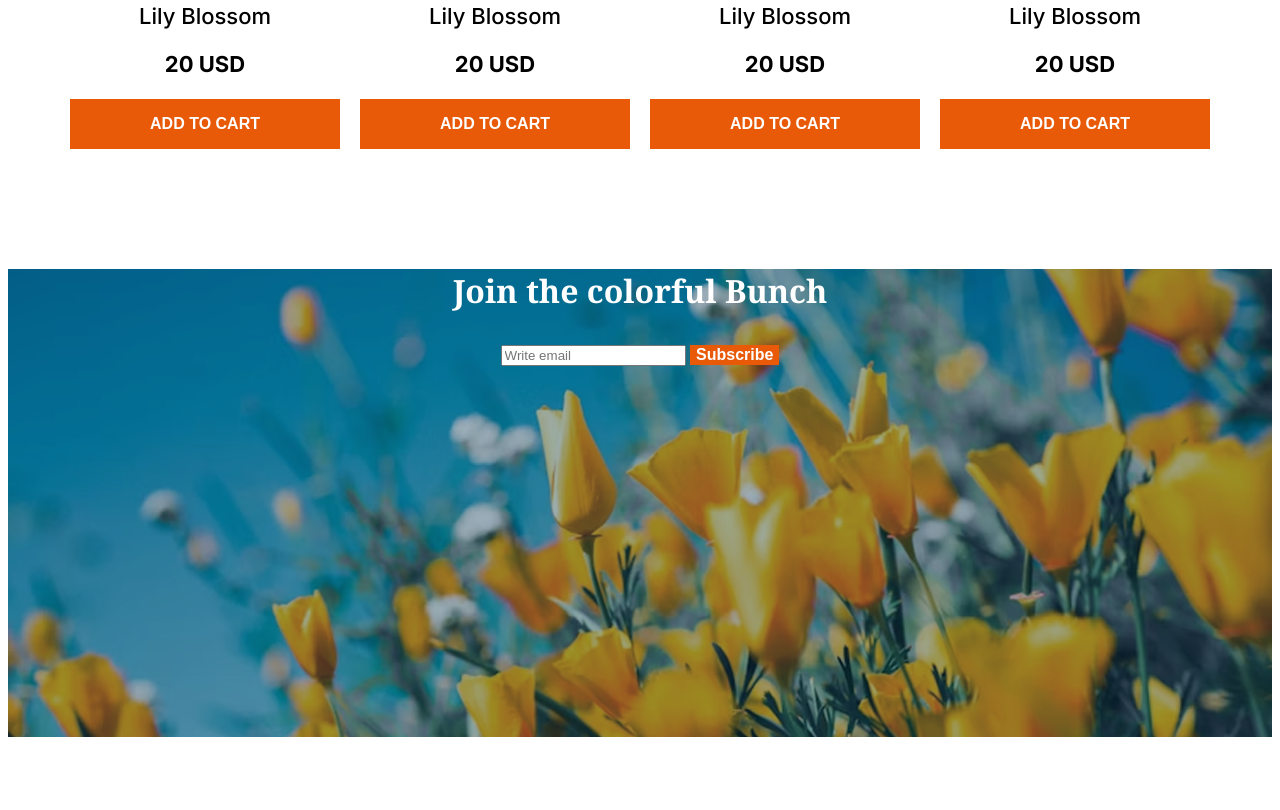
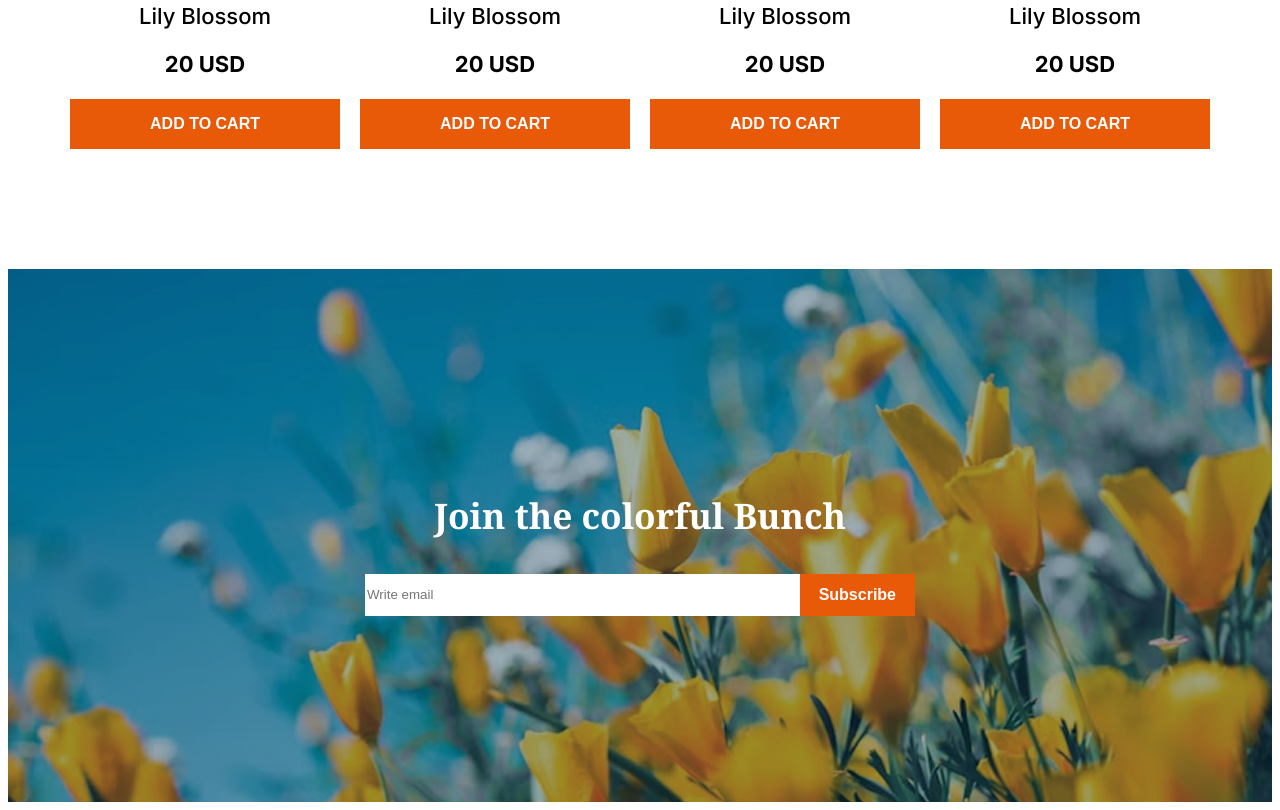
Before and after one commit to didarulshahriar37/Flower-Shop, a plain HTML site: page index.html in a window 1280 px wide. Shown: the part 1823-2633 px from the top of the page. Drawn offline with nearby package versions, Linux system fonts and the light colour scheme.

Commit message:
added subscription secion

```diff
--- a/index.html
+++ b/index.html
@@ -141,7 +141,7 @@
                 <h3 class="subscription-title noto-serif-normal">Join the colorful Bunch</h3>
                 <div class="input-field">
                     <input type="email" name="" id="Email" placeholder="Write email">
-                    <a href=""><button class="btn-decoration">Subscribe</button></a>
+                    <a href=""><button class="btn-decoration subscribe-btn">Subscribe</button></a>
                 </div>
             </div>
         </section>
--- a/styles/styles.css
+++ b/styles/styles.css
@@ -34,6 +34,7 @@ section{
     font-weight: 600;
     border: none;
     cursor: pointer;
+    padding: 0 19px;
 }
 
 /* navbar styles */
@@ -136,14 +137,34 @@ section{
     text-align: center;
     background-image: url("../assets/news-letter-bg.png");
     max-width: 1440px;
-    background-size: contain;
+    background-size: cover;
     background-repeat: no-repeat;
     height: 533px;
+    max-width: 100%;
+    display: flex;
+    align-items: center;
+    justify-content: center;
+}
+.input-field{
+    display: flex;
+    justify-content: center;
+    margin: 0 auto;
+    max-width: 836px;
+    width: 100%;
+}
+#Email{
+    border: none;
+    height: 40px;
+    width: 100%;
+}
+.subscribe-btn{
+    height: 42px;
 }
 .subscription-title{
     color: #FFFFFF;
     font-weight: 700;
-    font-size: 2rem;
+    font-size: 2.20rem;
+    width: 550px;
 }
 
 /* responsive media query */
```
